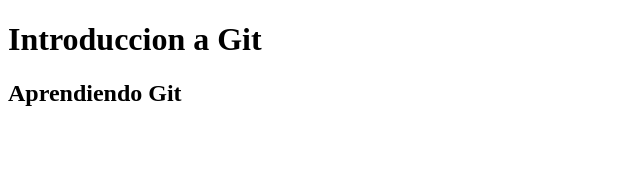
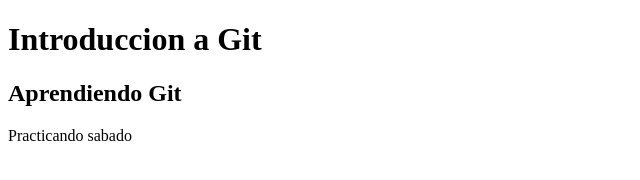
Before and after one commit to cchoque/IntroGit, a plain HTML site: page index.html in a window 1280 px wide. Shown: the whole page, without its empty margins (0-640 px from the left). Drawn offline with Linux system fonts and the light colour scheme.

Commit message:
Primera prueba con git

```diff
--- a/index.html
+++ b/index.html
@@ -9,5 +9,6 @@
 <body>
     <h1>Introduccion a Git</h1>
     <h2>Aprendiendo Git</h2>
+    <p>Practicando sabado</p>
 </body>
 </html>
```
